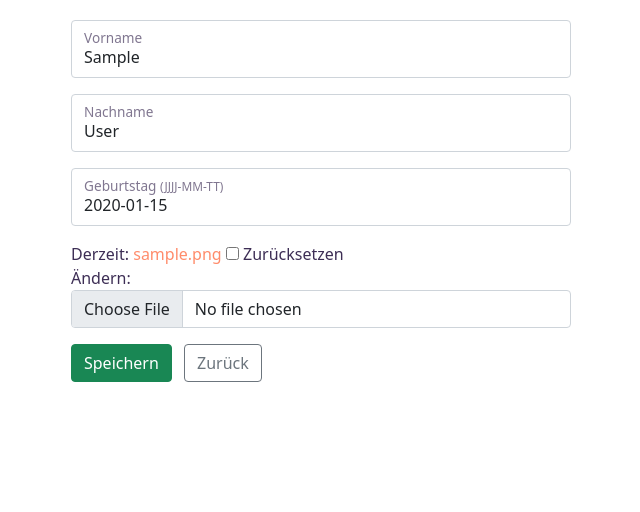
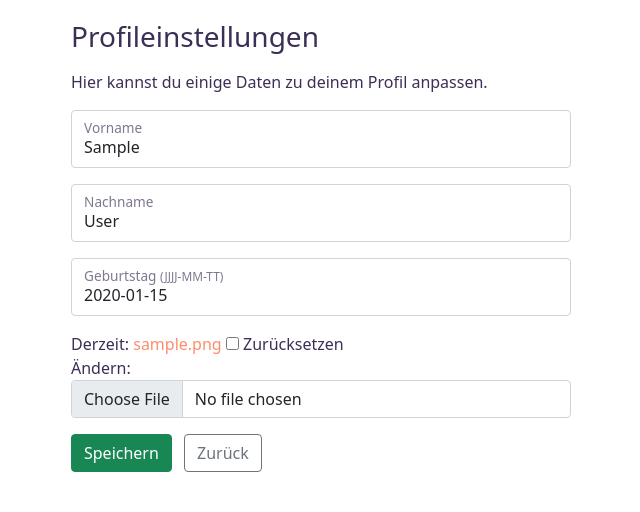
Before and after one commit to allokz/django-wishlist, a Django app: page /accounts/00000000-0000-0000-0000-000000000001/settings in a window 1280 px wide. Shown: the part 100-612 px from the top of the page, without its empty margins (319-959 px from the left). Run offline with Django 3.2, Linux system fonts and the light colour scheme; a user stored in the database is signed in; tables that the repository leaves empty hold one stand-in row (values such as "Sample post"); some libraries are stand-ins or nearby versions.

Commit message:
added help text on profile settings

```diff
--- a/templates/settings.html
+++ b/templates/settings.html
@@ -3,6 +3,15 @@
 {% block content %}
 <form action="" method="post" enctype="multipart/form-data" style="max-width: 500px; margin: auto;">
     {% csrf_token %}
+
+    <p class="h3 mb-3">Profileinstellungen</p>
+    <p>Hier kannst du einige Daten zu deinem Profil anpassen.</p>
+    {% if user.birthday == None %}
+    <p><small>Du hast zum Beispiel noch nicht dein Geburtstag eingetragen.
+       Mit dieser Info kann auf der Wunschliste nicht nur die Zeit bis Weihnachten,
+       sondern auch bis zu deinem Geburtstag berechnet werden.</small></p>
+    {% endif %}
+
     <div class="form-floating mb-3">
         {{ form.first_name }}
         <label for="{{ form.first_name.id_for_label }}">Vorname</label>
```
